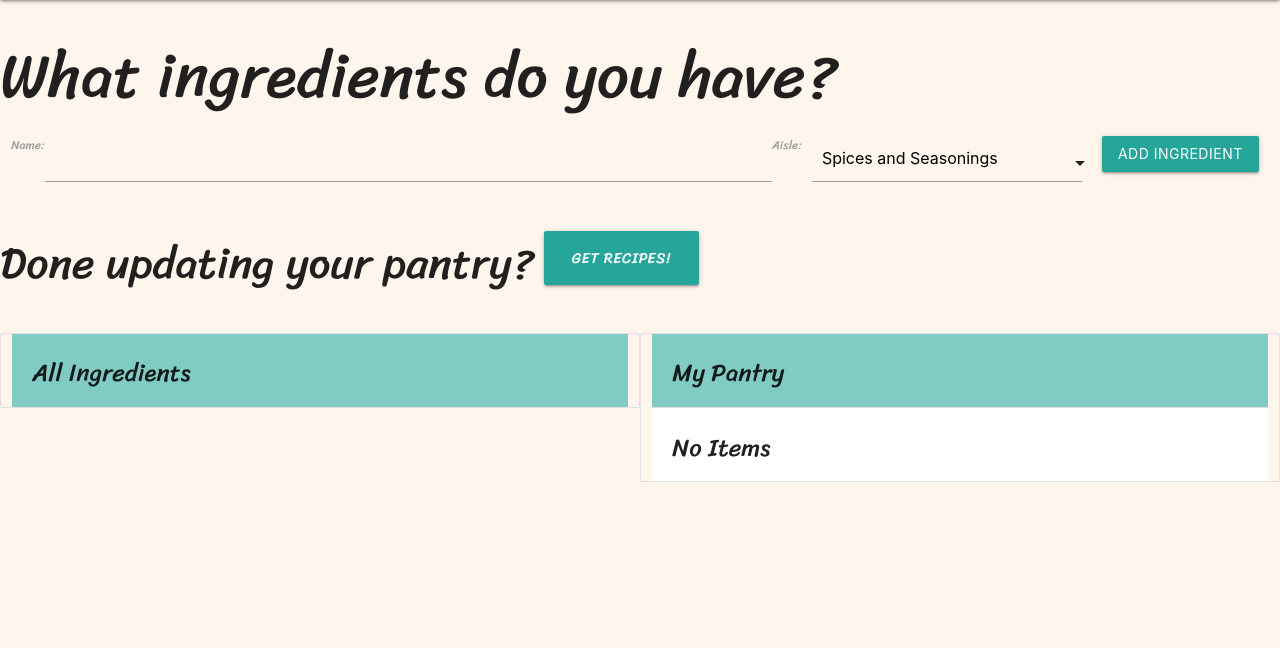
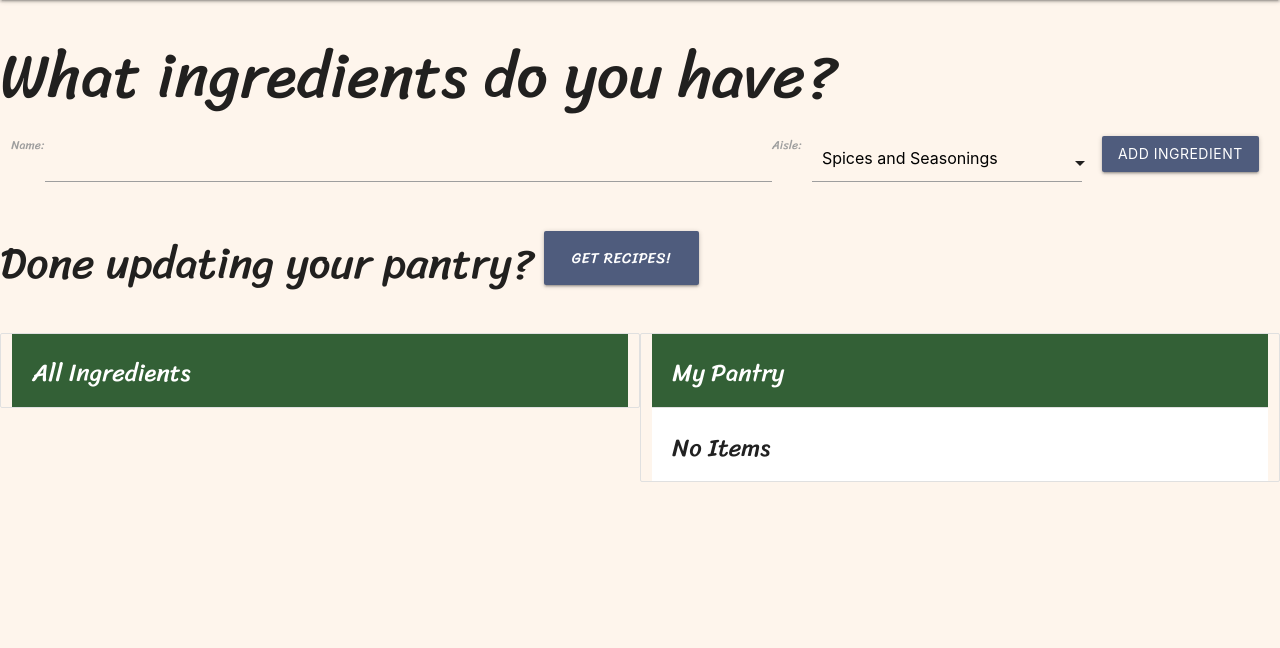
Before and after one commit to raulrodriguez8/FLEXipes, a Django app: page /ingredients/ in a window 1280 px wide. Shown: the part 64-712 px from the top of the page. Run offline with Django 3.2, Linux system fonts and the light colour scheme; the visitor is signed in with stand-in values (Sample User, id 1); data comes from the database, SQL or seed files in the repository; data that the repository does not hold is empty; some web fonts are replaced.

Commit message:
final styling complete

```diff
--- a/main_app/templates/ingredients/index.html
+++ b/main_app/templates/ingredients/index.html
@@ -10,16 +10,16 @@
     <form action="{% url 'ingredient_create' %}" style="display: flex; align-content: stretch;" method="post" class="col s12">
         {% csrf_token %}
         {{ ingredient_form }}
-        <input type="submit" class="btn" value="Add Ingredient">
+        <input type="submit" class="btn" value="Add Ingredient" style="background-color: #4F5C7D; color:white;">
     </form>
 </div>
 <div class="row" style="display: flex; align-content: stretch;">
     <h3>Done updating your pantry?</h3>
-    <a href="{% url 'recipe_results' 0 %}" class="waves-effect waves-light btn-large" style="margin: auto 10px;">Get Recipes!</a>
+    <a href="{% url 'recipe_results' 0 %}" style="background-color: #4F5C7D; color:white; margin: auto 10px;" class="waves-effect waves-light btn-large">Get Recipes!</a>
 </div>
 <div class="row">
 <ul class='collection col s6'>
-    <li class='collection-item teal lighten-3'>
+    <li class='collection-item' style="background-color: #336036; color: white;">
 
     <div name='collection_contents'>
         <h5 class='title'>All Ingredients</h5>
@@ -31,7 +31,7 @@
         <div class="collection_content">
         <form action="{% url 'assoc_ingredient' ingredient.id %}" method="post">
             {% csrf_token %}
-            <button type="submit" class="btn-flat secondary-content left" style="padding: 0; margin: 0 20px;"><i class="material-icons medium circle teal lighten-4" style="padding: 0 10px;">add</i></button>
+            <button type="submit" class="btn-flat secondary-content left" style="padding: 0; margin: 0 20px;"><i class="material-icons medium circle" style="padding: 0 10px; background-color: #4F5C7D; color: white">add</i></button>
         </form>
         <h5 class='title' style="display: inline;">{{ ingredient.name }}  <span class="new badge {{ ingredient.aisle }}" data-badge-caption="">{{ ingredient.aisle }}</span> </h5>
         </div>
@@ -39,7 +39,7 @@
     {% endfor %}
 </ul>
 <ul class='collection col s6'>
-    <li class='collection-item teal lighten-3'>
+    <li class='collection-item' style="background-color: #336036; color: white;">
 
         <div name='collection_contents'>
             <h5 class='title'>My Pantry</h5>
@@ -49,10 +49,10 @@
     {% for ingredient in user.profile.pantry.all %}
     <li class='collection-item hoverable'>
         <div class="collection_content">
-        <a href="{% url 'ingredient_update' ingredient.id %}" class="btn-flat secondary-content left" style="padding: 0; margin: 0 20px;"><i class="material-icons medium circle teal lighten-4" style="padding: 0 10px;">edit</i></a>
+        <a href="{% url 'ingredient_update' ingredient.id %}" class="btn-flat secondary-content left" style="padding: 0; margin: 0 20px;"><i class="material-icons medium circle" style="padding: 0 10px; background-color: #4F5C7D; color: white">edit</i></a>
         <form action="{% url 'remove_ingredient' ingredient.id %}" method="post">
             {% csrf_token %}
-        <button type="submit" class="btn-flat secondary-content left" style="padding: 0; margin: 0 20px;"><i class="material-icons medium circle teal lighten-4" style="padding: 0 10px;">remove</i></button>
+        <button type="submit" class="btn-flat secondary-content left" style="padding: 0; margin: 0 20px;"><i class="material-icons medium circle" style="padding: 0 10px; background-color: #4F5C7D; color: white">remove</i></button>
         </form>
 
         <h5 class='title' style="display: inline;">{{ ingredient.name }} <span class="new badge {{ ingredient.aisle }}" data-badge-caption="">{{ ingredient.aisle }}</span></h5>
--- a/main_app/templates/meals/calendar.html
+++ b/main_app/templates/meals/calendar.html
@@ -5,7 +5,7 @@
 {% endblock %}
 
 {% block content %}
-<h1>Plan Your Meals!</h1><div>
+<h1>Plan Your Meals!</h1>
 <a class="waves-effect waves-light btn" style="background-color: #4F5C7D; position: absolute; right: 0;" href="{% url 'all_meals' %}">Manage Meals</a>
 <br>
 <br>
--- a/main_app/templates/meals/index.html
+++ b/main_app/templates/meals/index.html
@@ -6,6 +6,11 @@
 {% endblock %}
 
 <h1>FLEXipes Meals List</h1>
+
+<a class="waves-effect waves-light btn" style="background-color: #4F5C7D; position: absolute; right: 0;" href="{% url 'meal_calendar' %}">Back To Calendar</a>
+<br>
+<br>
+<br>
 {% for meal in meals %}
   <a href="{{ meal.recipe_url }}" target="_blank">
   <div class="card teal-text text-accent-4">
```
